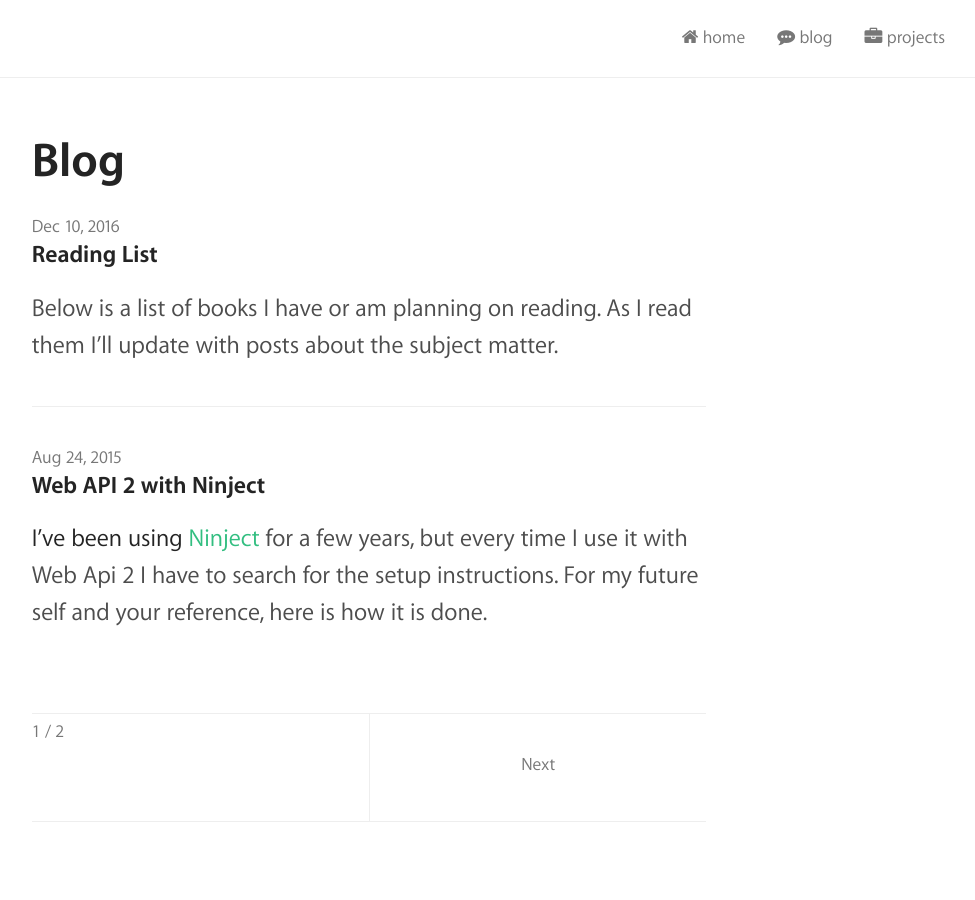
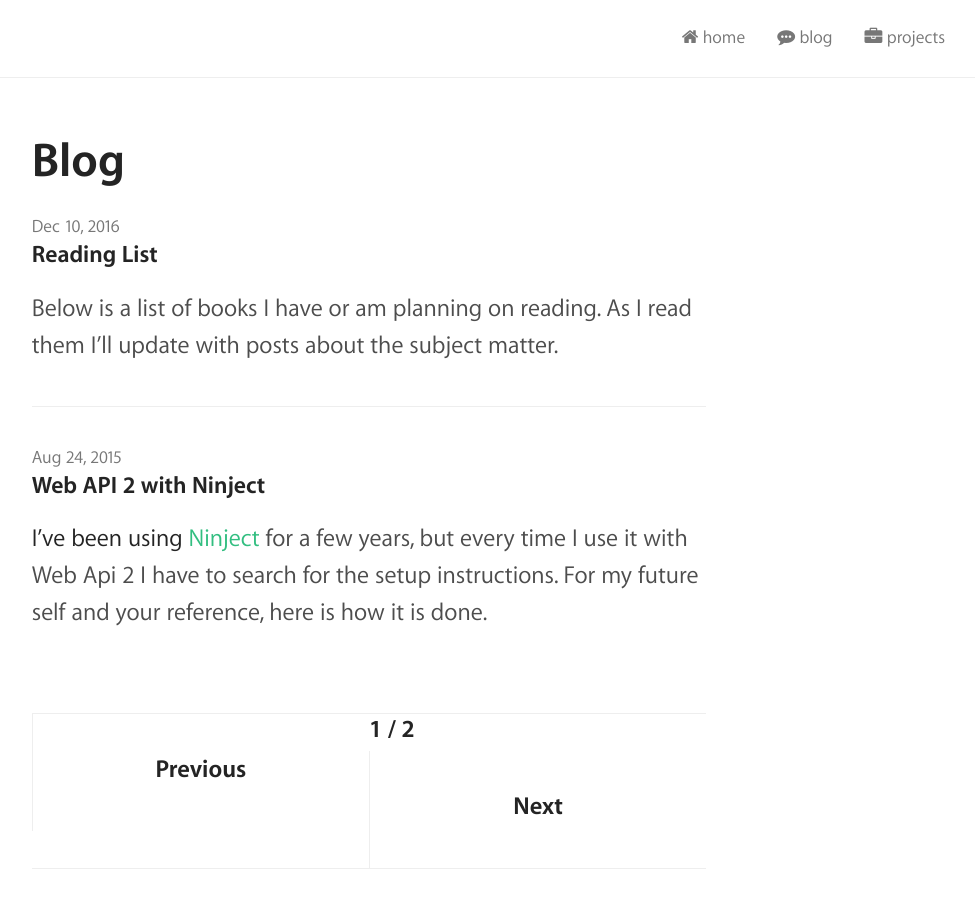
Before and after one commit to ausmurp/ausmurp.github.io, a Jekyll site: the page built from blog/index.html, in a window 1280 px wide. Shown: the whole page, without its empty margins (271-1246 px from the left). Built offline with Jekyll 4.4.1, drawn with Linux system fonts in a browser that asks for light colours; nearby versions of some CDN libraries; the list of posts is cut into pages by our own code; a style sheet for code colours, icons or effects is not loaded.

Commit message:
no message

```diff
--- a/blog/index.html
+++ b/blog/index.html
@@ -17,24 +17,18 @@ title:     Blog
   </ul>
 </section>
 
-{% if paginator.previous_page or paginator.next_page %}
 <ul class="post-footer">
-    {% if paginator.previous_page %}
     <li class="post-footer__item">
-        <a href="{{ paginator.previous_page_path | prepend: site.baseurl }}" title="Previous Page" class="post-footer__link">
-          <p class="post-footer__subtitle">Previous</p>
+      <a href="{{ paginator.previous_page_path | prepend: site.baseurl }}" title="Previous Page" class="post-footer__link{% if paginator.previous_page %}{{ '' }}{% else %}{{ ' disabled' }}{% endif %}">
+        <p class="post-footer__title">Previous</p>
       </a>
     </li>
-    {% endif %}
   <li class="post-footer__item">
-      <span class="post-footer__subtitle">{{ paginator.page }} / {{ paginator.total_pages }}</span>
+    <p class="post-footer__title">{{ paginator.page }} / {{ paginator.total_pages }}</p>
   </li>
-    {% if paginator.next_page %}
     <li class="post-footer__item">
       <a href="{{ paginator.next_page_path | prepend: site.baseurl }}" title="Next Page" class="post-footer__link">
-          <p class="post-footer__subtitle">Next</p>
+        <p class="post-footer__title">Next</p>
       </a>
     </li>
-    {% endif %}
 </ul>
-{% endif %}
```
Lines whose indentation alone changed are shown as unchanged.
